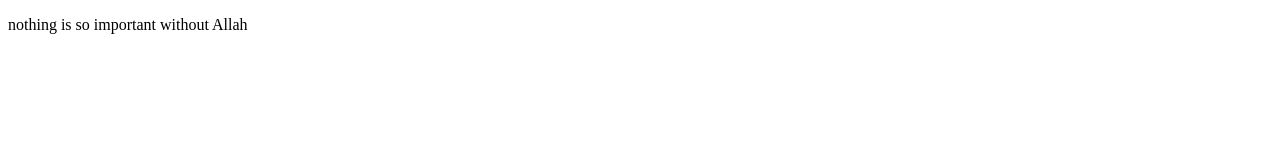
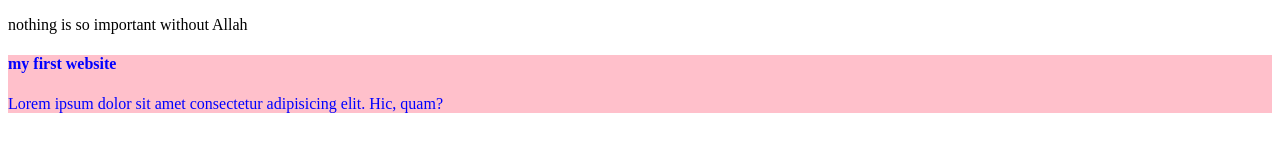
Before and after one commit to khairulcse37/first-git-hub, a plain HTML site: page index.html in a window 1280 px wide. Drawn offline with Linux system fonts and the light colour scheme.

Commit message:
first blog

```diff
--- a/index.html
+++ b/index.html
@@ -4,8 +4,13 @@
     <meta charset="UTF-8">
     <meta name="viewport" content="width=device-width, initial-scale=1.0">
     <title>github</title>
+    <link rel="stylesheet" href="style/index.css">
 </head>
 <body>
     <p>nothing is so important without Allah</p>
+    <div>
+        <h4>my first website</h4>
+        <p>Lorem ipsum dolor sit amet consectetur adipisicing elit. Hic, quam?</p>
+    </div>
 </body>
 </html>
--- /dev/null
+++ b/style/index.css
@@ -0,0 +1,4 @@
+div{
+    color: blue;
+    background-color: pink;
+}
```
